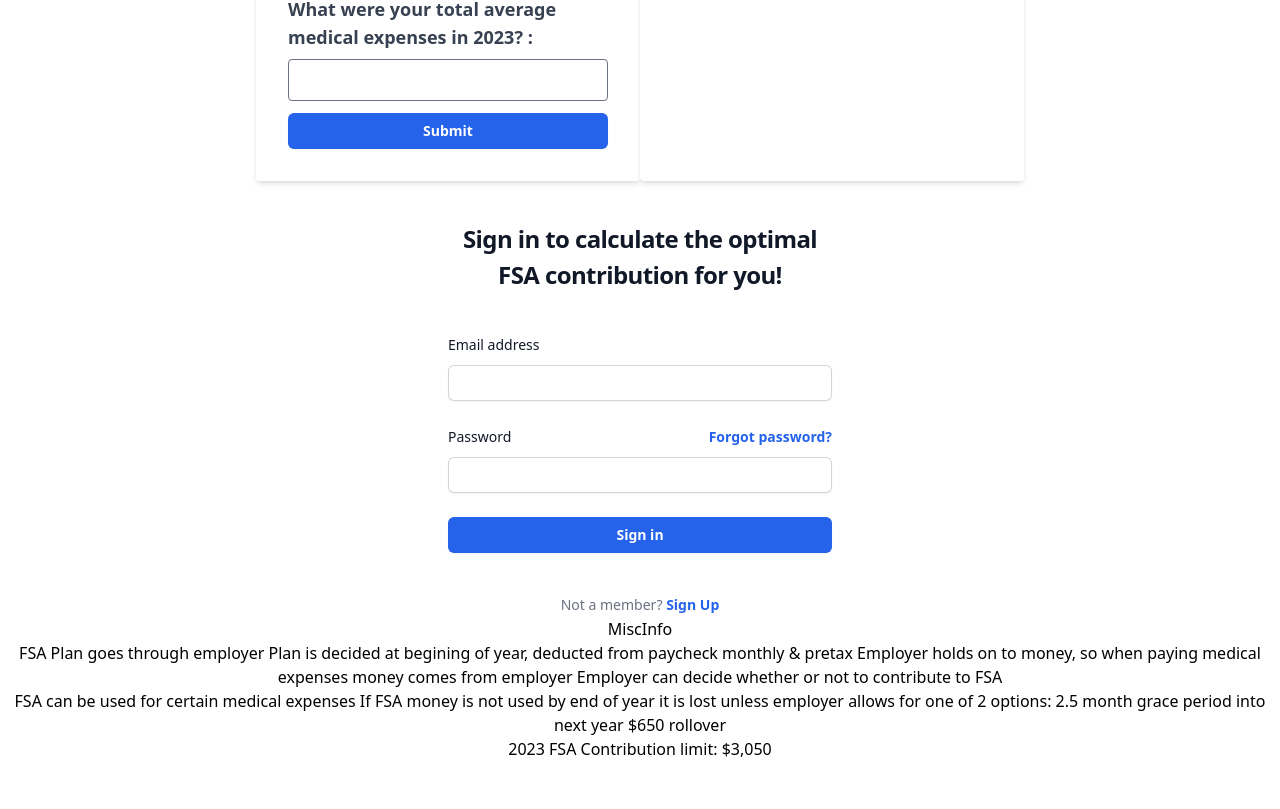
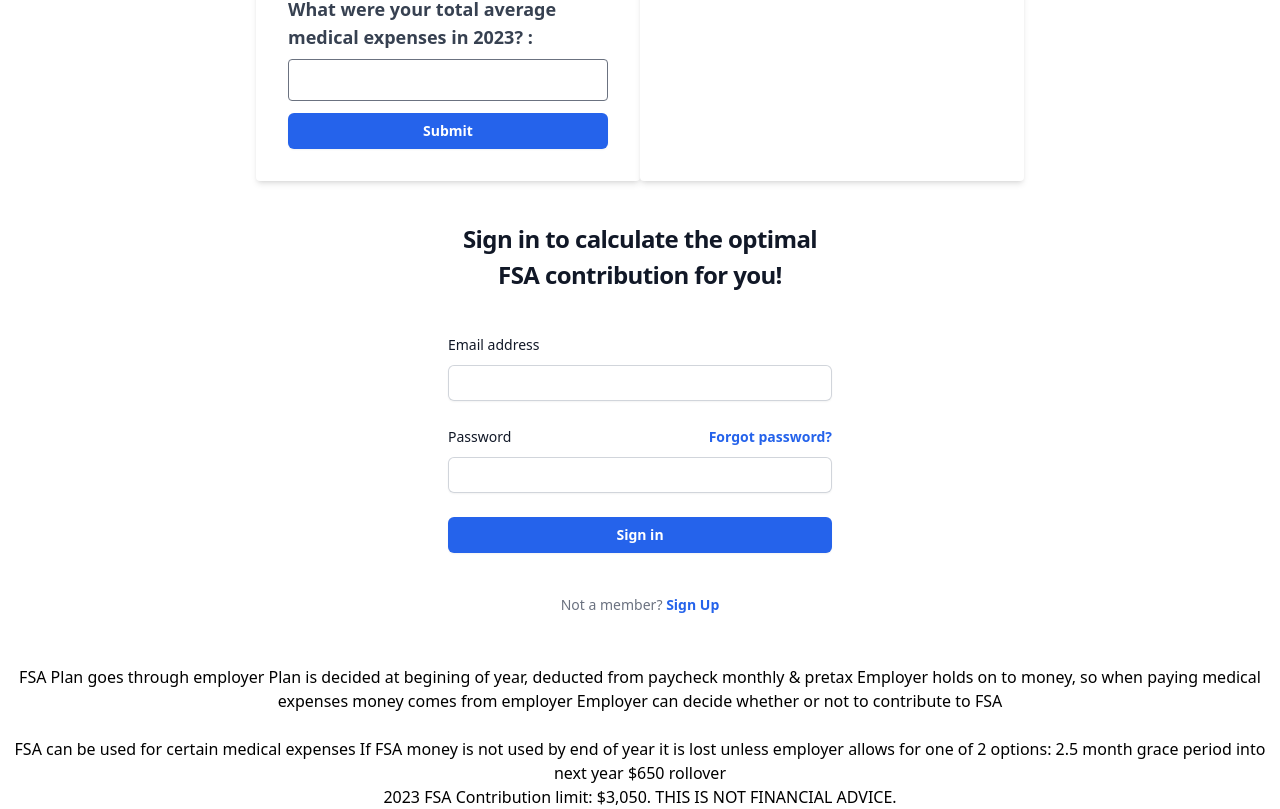
Before and after one commit to StabRabbitz/FSA, a React app: page / in a window 1280 px wide. Shown: the part 545-1354 px from the top of the page. Before the commit the page ends 1306 px from the top, so only its background shows below. Built offline with nearby package versions, Linux system fonts and the light colour scheme.

Commit message:
misc info

```diff
--- a/src/components/MiscInfo.js
+++ b/src/components/MiscInfo.js
@@ -6,8 +6,9 @@ const MiscInfo = () => {
 return (
     <div class = "text-center">
         <div class = "mx-auto max-w-md"></div>
-        <div>MiscInfo</div>
+        <br></br>
         <div>
+            <br></br>
             FSA Plan goes through employer
             Plan is decided at begining of year, deducted from paycheck monthly & pretax
             Employer holds on to money, so when paying medical expenses money comes from employer
@@ -15,6 +16,7 @@ return (
         </div>
 
         <div>
+            <br></br>
             FSA can be used for certain medical expenses
             If FSA money is not used by end of year it is lost unless employer allows for one of 2 options:
             2.5 month grace period into next year
@@ -22,7 +24,7 @@ return (
         </div>
 
         <div>
-            2023 FSA Contribution limit: $3,050
+            2023 FSA Contribution limit: $3,050. THIS IS NOT FINANCIAL ADVICE.
         </div>
     </div>
 )
```
